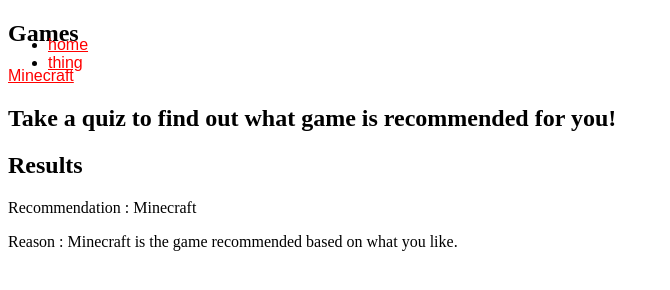
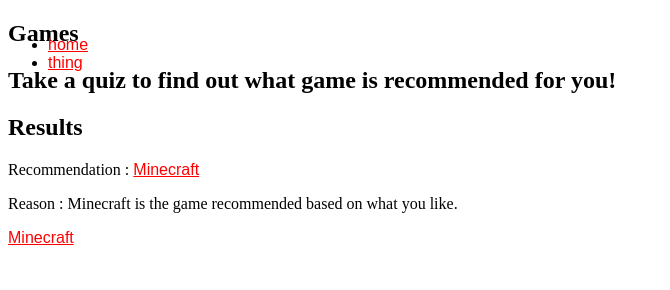
Before and after one commit to cookieinbprep/cookieinbprep.github.io, a plain HTML site: page index.html in a window 1280 px wide. Shown: the whole page, without its empty margins (0-670 px from the left). Drawn offline with Linux system fonts and the light colour scheme.

Commit message:
minecraftquiz

```diff
--- a/index.html
+++ b/index.html
@@ -16,13 +16,13 @@
         </header>
         <section id="Home">
         <h1>Games</h1>
-        <p><a href="minecraft.net">Minecraft</a></p>
         </section>
         <section id="Quiz">
         <h1>Take a quiz to find out what game is recommended for you!</h1>
         <h1>Results</h1>
-        <p>Recommendation : Minecraft</p>
+        <p>Recommendation : <a href="minecraft.net">Minecraft</a></p>
         <p>Reason : Minecraft is the game recommended based on what you like.</p>
+        <a href="minecraft.net">Minecraft</a>
         </section>
     </body>
 
--- a/style.css
+++ b/style.css
@@ -4,7 +4,7 @@ html {
   }
 header {
     display: flex;
-    position: fixed
+    position: fixed;
 }
 a {
     color: red;
```
